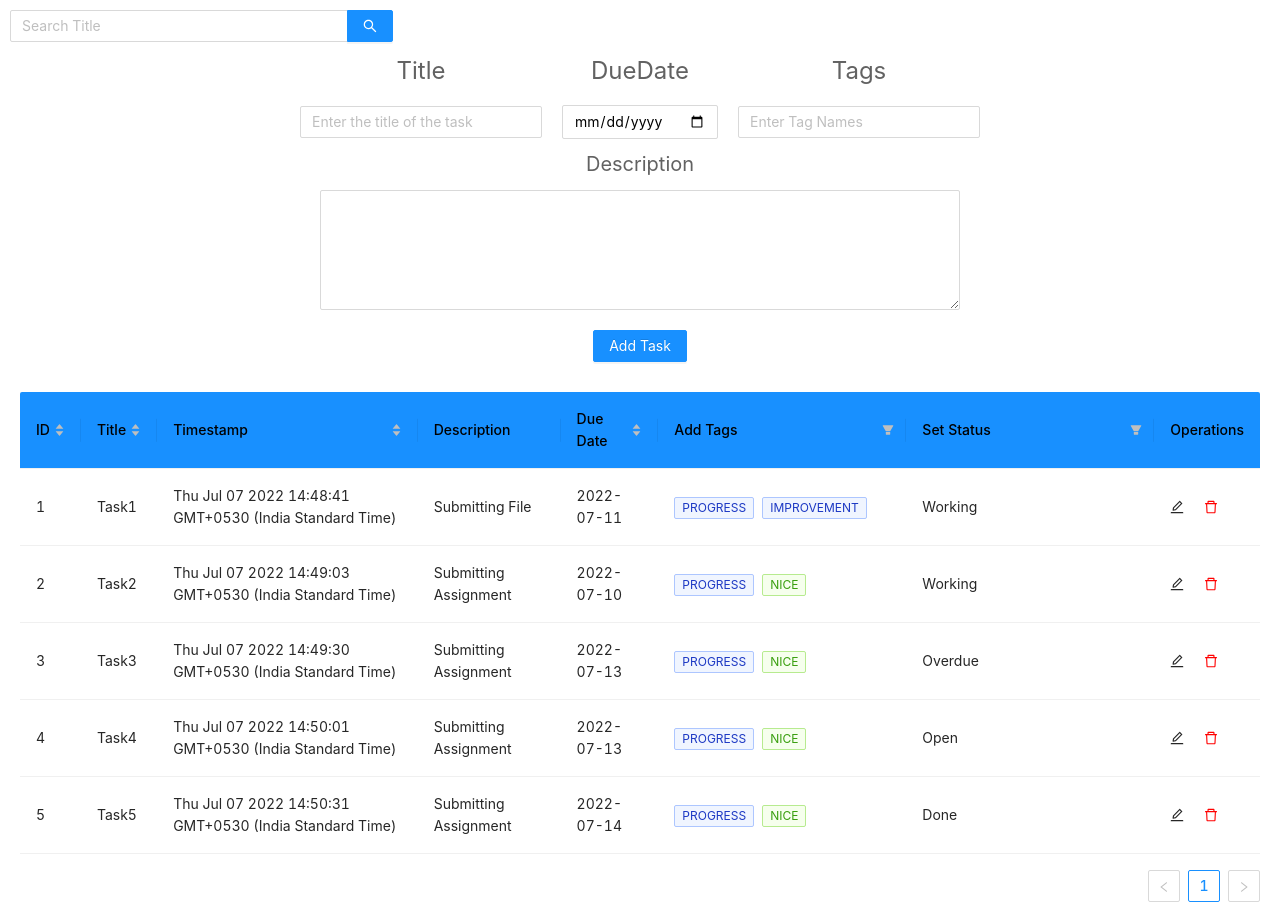
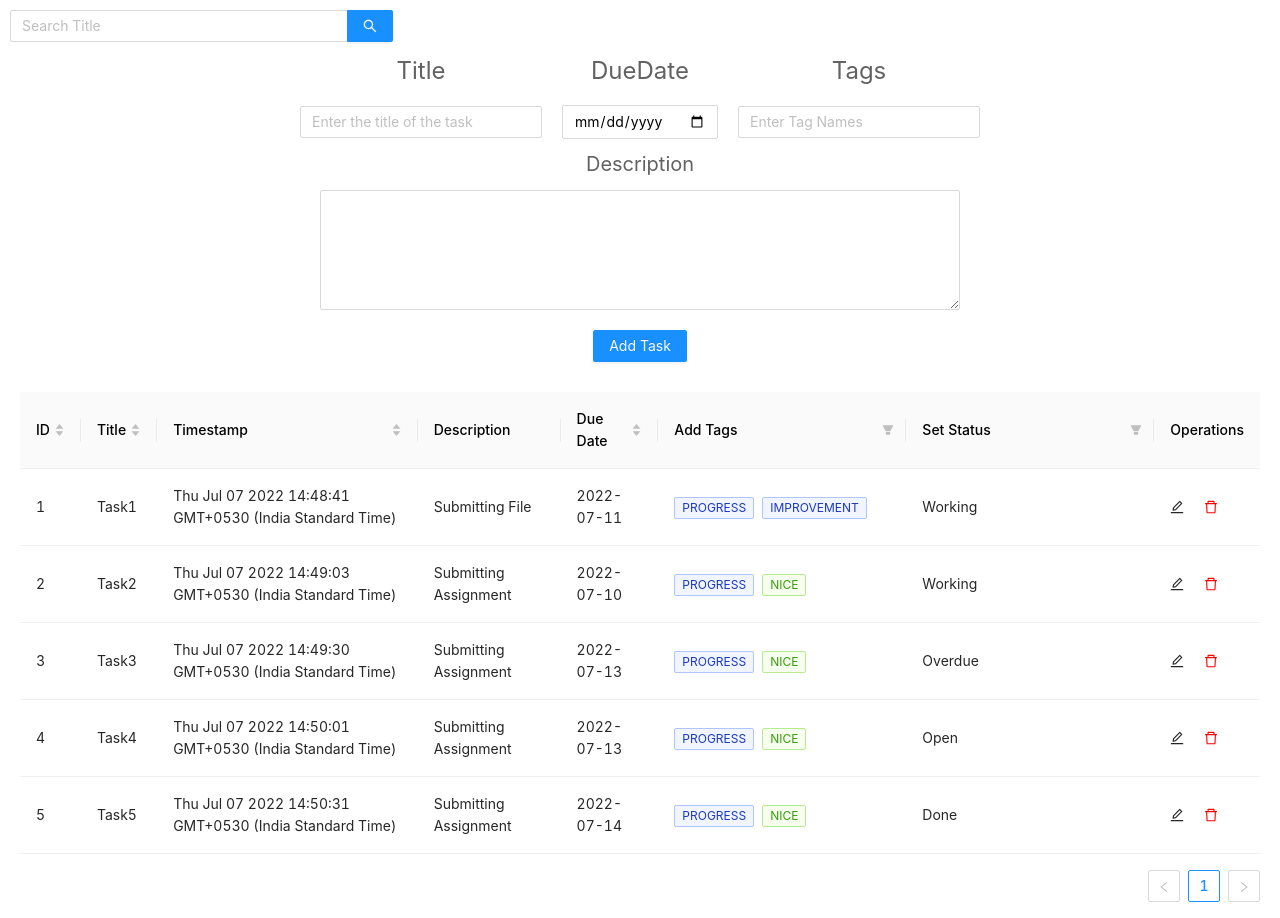
Before and after one commit to develop-er11/TodoList, a React (Create React App) app: page / in a window 1280 px wide. Built offline with nearby package versions, Linux system fonts and the light colour scheme; the HTML template or start-up script is replaced by a standard one.

Commit message:
Update App.css

```diff
--- a/src/App.css
+++ b/src/App.css
@@ -40,7 +40,7 @@ body{
   color: black;
   font-weight: 500;
   text-align: left;
-  background: #1890ff;
+
   border-bottom: 1px solid #f0f0f0;
   transition: background .3s ease;
 }
```
